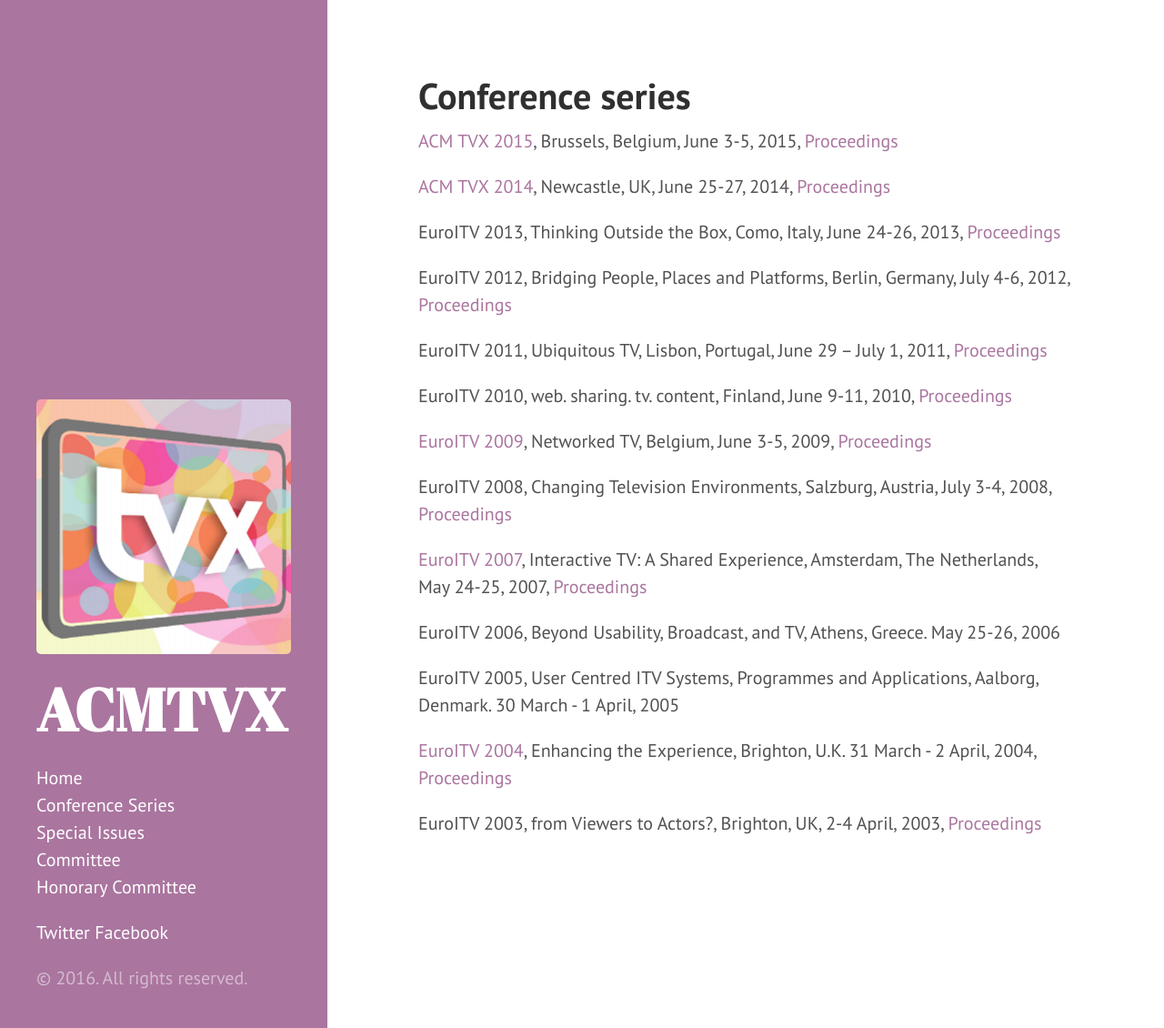
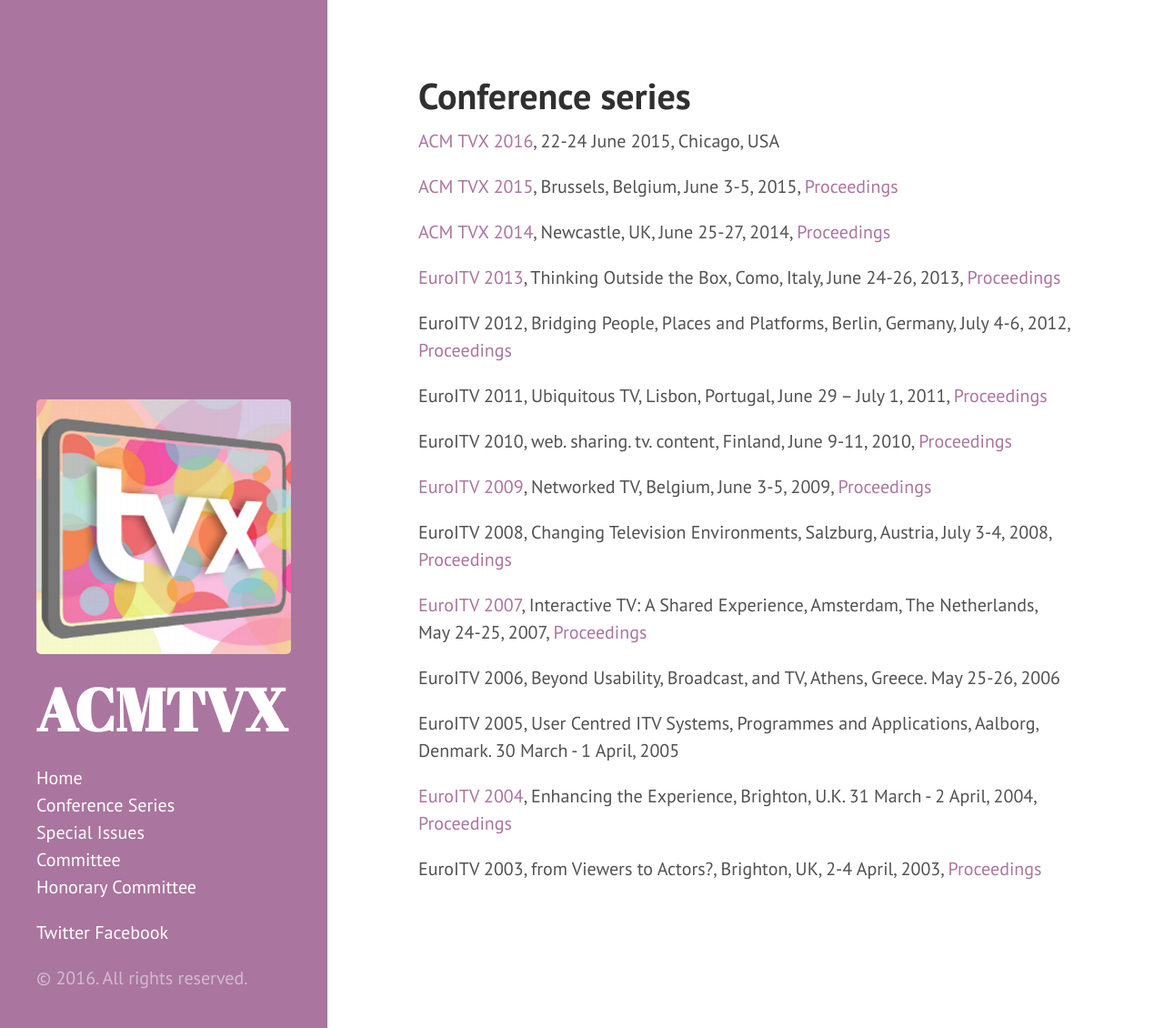
Before and after one commit to acmtvx/www, a Jekyll site: the page built from conference_series.md, in a window 1280 px wide and 1130 px high. Shown: the whole window at 91% size. Built offline with Jekyll 4.4.1, drawn with Linux system fonts in a browser that asks for light colours; Markdown is read by kramdown in place of the engine named in the settings.

Commit message:
Update conference_series.md

```diff
--- a/conference_series.md
+++ b/conference_series.md
@@ -3,11 +3,13 @@ layout: page
 title: Conference series
 ---
 
+[ACM TVX 2016](http://tvx2016.com/), 22-24 June 2015, Chicago, USA
+
 [ACM TVX 2015](http://tvx2015.com/), Brussels, Belgium, June 3-5, 2015, [Proceedings](http://dl.acm.org/citation.cfm?id=2745197)
 
 [ACM TVX 2014](http://tvx2014.com/), Newcastle, UK, June 25-27, 2014, [Proceedings](http://dl.acm.org/citation.cfm?id=2602299&coll=DL&dl=ACM)
 
-EuroITV 2013, Thinking Outside the Box, Como, Italy, June 24-26, 2013, [Proceedings](http://dl.acm.org/citation.cfm?id=2465958)
+[EuroITV 2013](https://sites.google.com/a/euro-itv.org/2013/), Thinking Outside the Box, Como, Italy, June 24-26, 2013, [Proceedings](http://dl.acm.org/citation.cfm?id=2465958)
 
 EuroITV 2012, Bridging People, Places and Platforms, Berlin, Germany, July 4-6, 2012, [Proceedings](http://dl.acm.org/citation.cfm?id=2325616)
 
```
